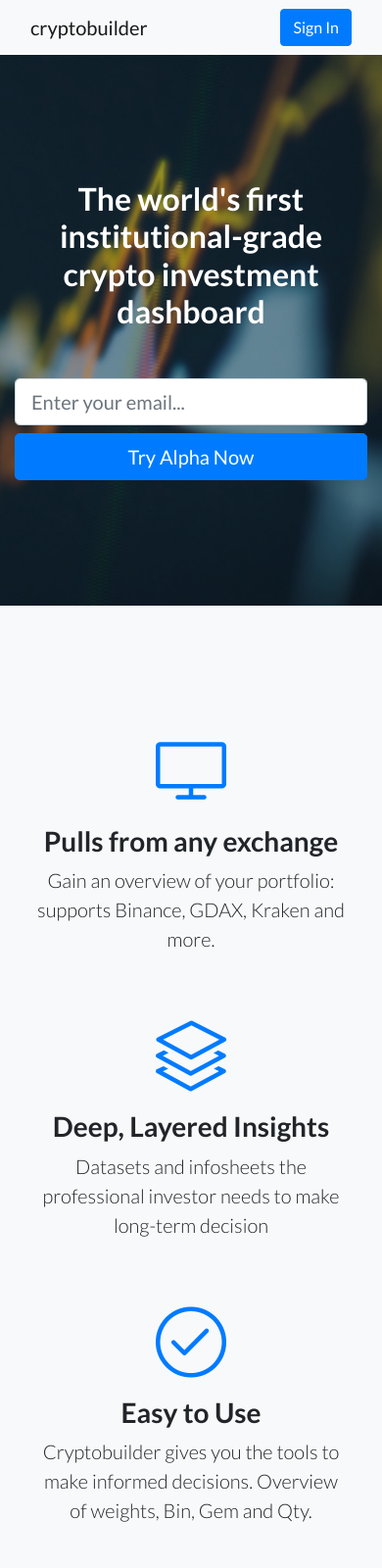
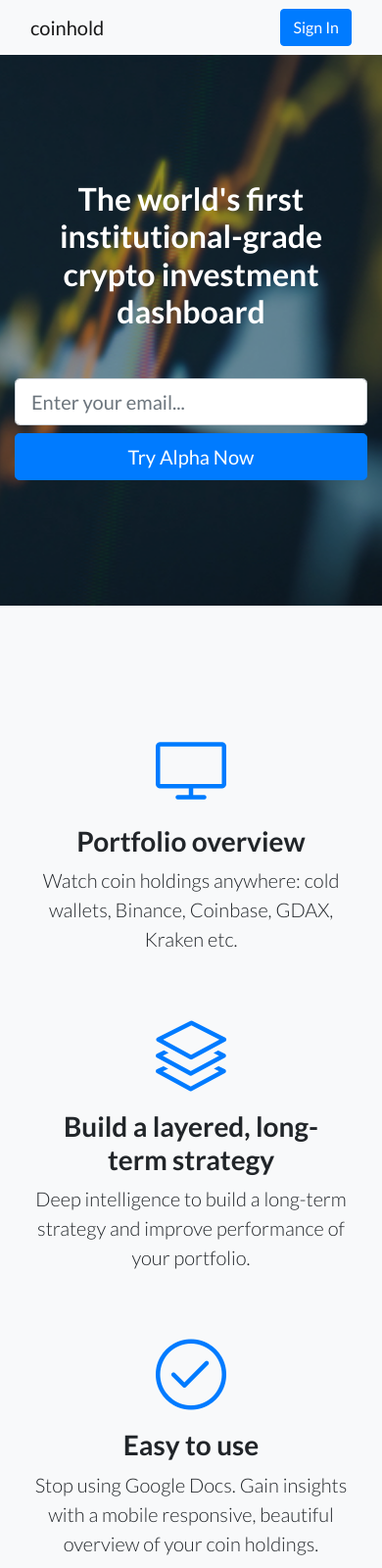
Before and after one commit to nikodunk/coinhold, a website: page index.html in a window 390 px wide. Shown: the top 1600 px of the page at 98% size. Drawn offline with Linux system fonts and the light colour scheme.

Commit message:
coinhold

```diff
--- a/index.html
+++ b/index.html
@@ -28,7 +28,7 @@
     <!-- Navigation -->
     <nav class="navbar navbar-light bg-light static-top">
       <div class="container">
-        <a class="navbar-brand" href="#">cryptobuilder</a>
+        <a class="navbar-brand" href="#">coinhold</a>
         <a class="btn btn-primary" href="#">Sign In</a>
       </div>
     </nav>
@@ -66,8 +66,8 @@
               <div class="features-icons-icon d-flex">
                 <i class="icon-screen-desktop m-auto text-primary"></i>
               </div>
-              <h3>Pulls from any exchange</h3>
-              <p class="lead mb-0">Gain an overview of your portfolio: supports Binance, GDAX, Kraken and more.</p>
+              <h3>Portfolio overview</h3>
+              <p class="lead mb-0">Watch coin holdings anywhere: cold wallets, Binance, Coinbase, GDAX, Kraken etc.</p>
             </div>
           </div>
           <div class="col-lg-4">
@@ -75,8 +75,8 @@
               <div class="features-icons-icon d-flex">
                 <i class="icon-layers m-auto text-primary"></i>
               </div>
-              <h3>Deep, Layered Insights</h3>
-              <p class="lead mb-0">Datasets and infosheets the professional investor needs to make long-term decision</p>
+              <h3>Build a layered, long-term strategy</h3>
+              <p class="lead mb-0">Deep intelligence to build a long-term strategy and improve performance of your portfolio.</p>
             </div>
           </div>
           <div class="col-lg-4">
@@ -84,8 +84,8 @@
               <div class="features-icons-icon d-flex">
                 <i class="icon-check m-auto text-primary"></i>
               </div>
-              <h3>Easy to Use</h3>
-              <p class="lead mb-0">Cryptobuilder gives you the tools to make informed decisions. Overview of weights, Bin, Gem and Qty.</p>
+              <h3>Easy to use</h3>
+              <p class="lead mb-0">Stop using Google Docs. Gain insights with a mobile responsive, beautiful overview of your coin holdings.</p>
             </div>
           </div>
         </div>
@@ -116,7 +116,7 @@
           <div class="col-lg-6 text-white showcase-img" style="background-image: url('img/bg-showcase-3.jpg');"></div>
           <div class="col-lg-6 my-auto showcase-text">
             <h2>Start building the future now</h2>
-            <p class="lead mb-0">The future of investment is here – Cryptobuilder is the missing link in the value-chain between the crypto growth markets and institutional capital</p>
+            <p class="lead mb-0">The future of investment is here – Coinhold is the missing link in the value-chain between the crypto growth markets and institutional capital</p>
           </div>
         </div>
       </div>
@@ -125,20 +125,20 @@
     <!-- Testimonials -->
     <section class="testimonials text-center bg-light">
       <div class="container">
-        <h2 class="mb-5">What people are saying...</h2>
+        <h2 class="mb-5">The Builders</h2>
         <div class="row">
-          <div class="col-lg-4">
+          <div class="col-lg-6">
             <div class="testimonial-item mx-auto mb-5 mb-lg-0">
               <img class="img-fluid rounded-circle mb-3" src="img/testimonials-1.jpg" alt="">
               <h5>Phil C.</h5>
-              <p class="font-weight-light mb-0">"This is fantastic! Thanks so much guys!"</p>
+              <p class="font-weight-light mb-0">Finance / Data Analytics Specialist</p>
             </div>
           </div>
-          <div class="col-lg-4">
+          <div class="col-lg-6">
             <div class="testimonial-item mx-auto mb-5 mb-lg-0">
               <img class="img-fluid rounded-circle mb-3" src="img/testimonials-2.jpg" alt="">
               <h5>Nicholas D.</h5>
-              <p class="font-weight-light mb-0">"I've avoided the crypto markets so far – until now."</p>
+              <p class="font-weight-light mb-0">Crypto Enthusiast & Developer</p>
             </div>
           </div>
           <!-- <div class="col-lg-4">
@@ -198,7 +198,7 @@
                 <a href="#">Privacy Policy</a>
               </li> -->
             </ul>
-            <p class="text-muted small mb-4 mb-lg-0">&copy; Cryptobuilder 2018. All Rights Reserved.</p>
+            <p class="text-muted small mb-4 mb-lg-0">&copy; Coinhold 2018. All Rights Reserved.</p>
           </div>
           <div class="col-lg-6 h-100 text-center text-lg-right my-auto">
             <ul class="list-inline mb-0">
```
Also changed, not shown: img/bg-showcase-2.jpg.
